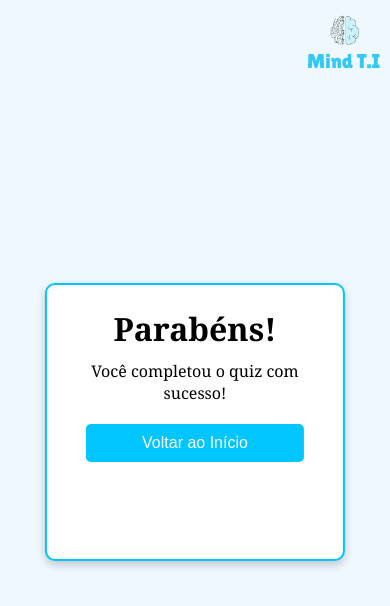
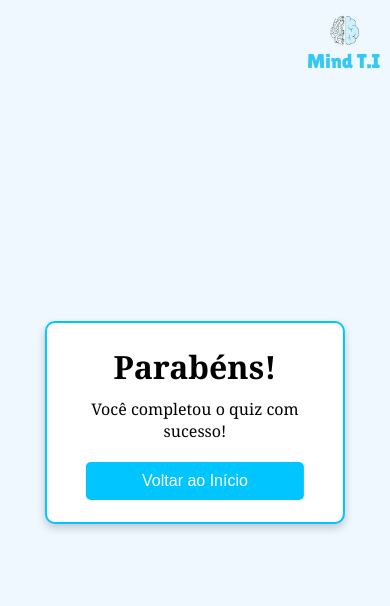
Before and after one commit to MindeTI/Mind-T.I, a React (Create React App) app: page /parabens in a window 390 px wide. Shown: the top 606 px of the page. Built offline with nearby package versions, Linux system fonts and the light colour scheme.

Commit message:
Update App.css

```diff
--- a/src/App.css
+++ b/src/App.css
@@ -128,7 +128,6 @@ li {
   .container {
     width: 90%;
     max-width: 400px;
-    min-height: 250px;
     padding: 12px;
   }
 }
```
